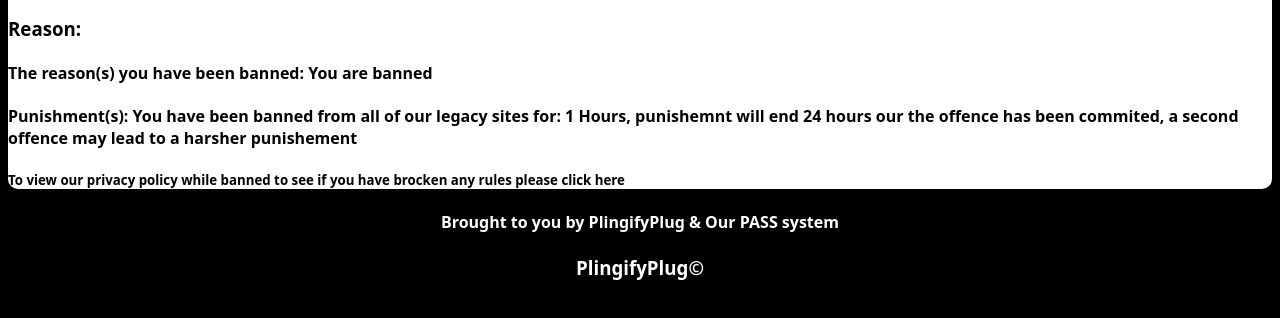
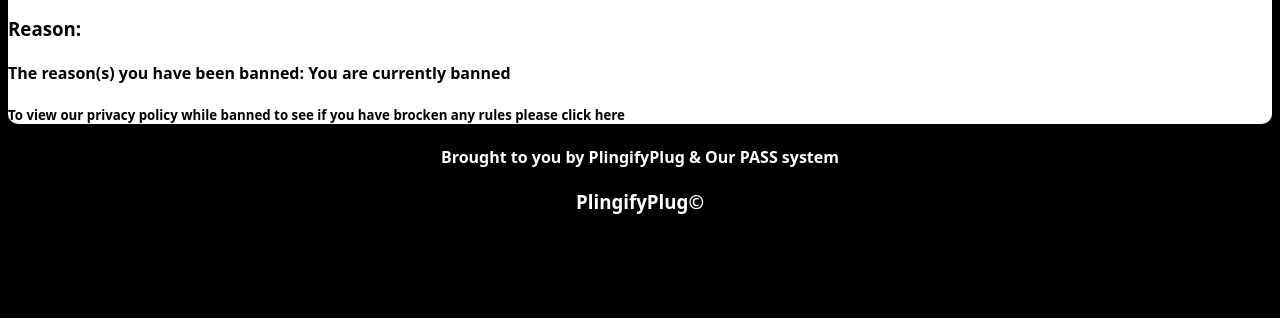
Before and after one commit to PlingifyPlugPASS/Account-Flared-Banned, a plain HTML site: page index.html in a window 1280 px wide. Shown: the part 256-574 px from the top of the page. Drawn offline with Linux system fonts and the light colour scheme.

Commit message:
Update index.html

```diff
--- a/index.html
+++ b/index.html
@@ -37,8 +37,7 @@
 <div class="MainBox">
 <h3>Your Account Has Been Flared</h3>
 <h3>Reason:</h3>
-<h4>The reason(s) you have been banned: You are banned</h4>
-    <h4>Punishment(s): You have been banned from all of our legacy sites for:  1 Hours, punishemnt will end 24 hours our the offence has been commited, a second offence may lead to a harsher punishement</h4>
+<h4>The reason(s) you have been banned: You are currently banned</h4>
 <h5 style="color: #000;">To view our privacy policy while banned to see if you have brocken any rules please <a href="https://plingifyplug.odoo.com/privacy">click here</a></h5>
 </div>
 <center> <h4 style="color: #fff;">Brought to you by PlingifyPlug & Our PASS system</h4> </center>
```
